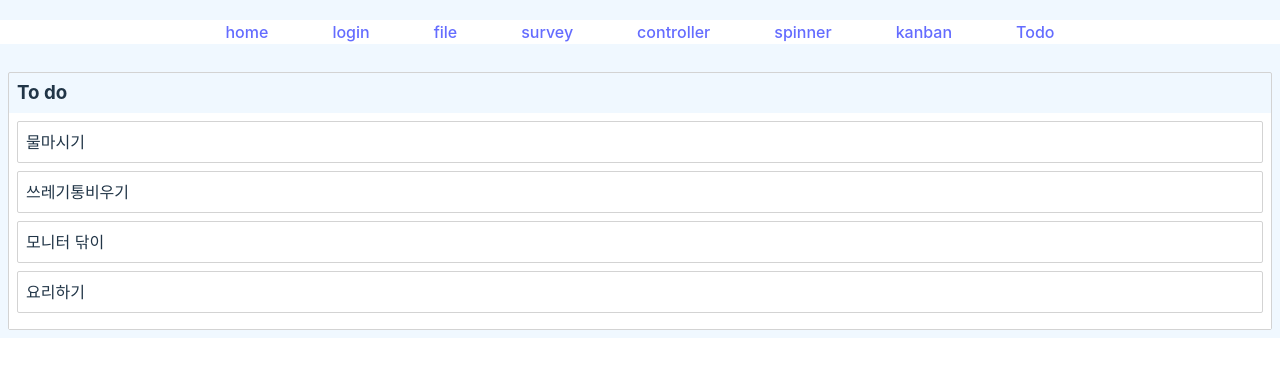
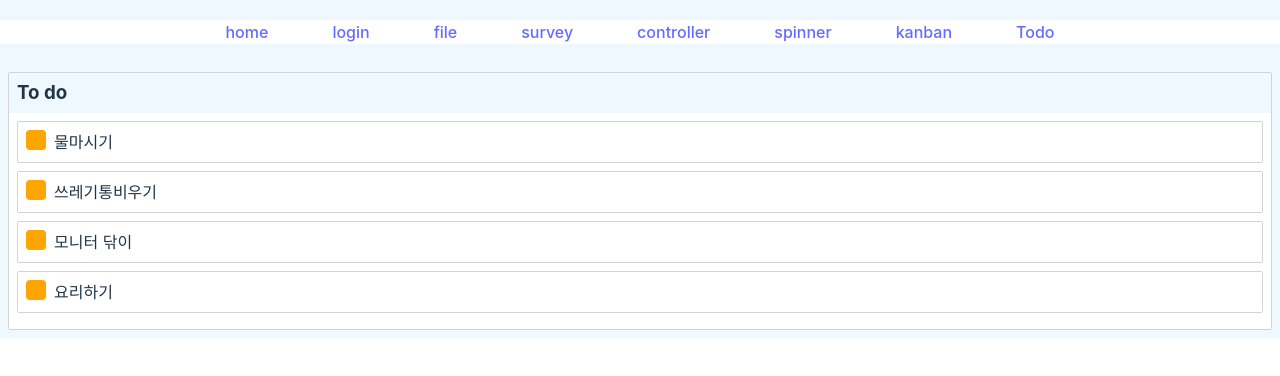
Before and after one commit to noname2048/bz-react-form-practice, a React (Vite) app in the folder frontend/: page /Todo in a window 1280 px wide. Shown: the top 376 px of the page. Built offline with nearby package versions, Linux system fonts and the light colour scheme.

Commit message:
feat: add drag handle;

```diff
--- a/frontend/src/components/domain/todo/Task.jsx
+++ b/frontend/src/components/domain/todo/Task.jsx
@@ -7,6 +7,16 @@ const Container = styled.div`
   padding: 8px;
   margin-bottom: 8px;
   background-color: ${(props) => (props.isDragging ? "lightgreen" : "white")};
+
+  display: flex;
+`;
+
+const Handle = styled.div`
+  width: 20px;
+  height: 20px;
+  background-color: orange;
+  border-radius: 4px;
+  margin-right: 8px;
 `;
 
 const Task = ({ task, index }) => {
@@ -16,9 +26,9 @@ const Task = ({ task, index }) => {
         <Container
           ref={provided.innerRef}
           {...provided.draggableProps}
-          {...provided.dragHandleProps}
           isDragging={snapshot.isDragging}
         >
+          <Handle {...provided.dragHandleProps} />
           {task.content}
         </Container>
       )}
```
